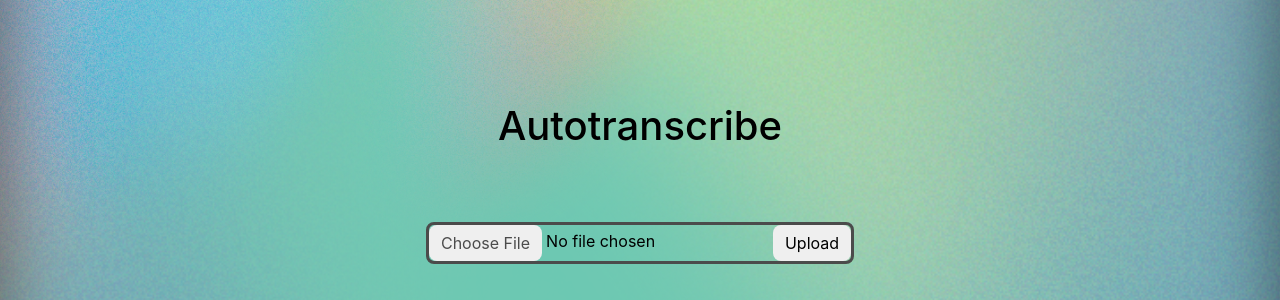
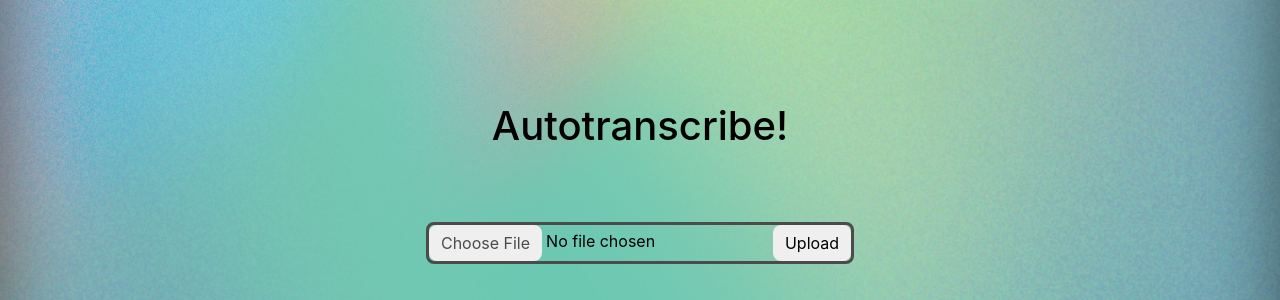
Before and after one commit to DeveshParagiri/transcribe, a Flask app: page / in a window 1280 px wide. Shown: the part 197-497 px from the top of the page. Run offline with Flask 3, Linux system fonts and the light colour scheme.

Commit message:
Made changes in application

```diff
--- a/application.py
+++ b/application.py
@@ -6,6 +6,7 @@ from emailing import email
 from datetime import datetime
 
 application = Flask(__name__)
+
 CORS(application)
 
 AUDIO_UPLOAD_FOLDER = os.path.join(os.getcwd(),'audios')
--- a/templates/base.html
+++ b/templates/base.html
@@ -5,7 +5,7 @@
 
 <div class="cover-container d-flex p-3 mx-auto flex-column">
   <header class="masthead">
-      <h1 class="masthead-brand">Autotranscribe</h1>
+      <h1 class="masthead-brand">Autotranscribe!</h1>
   </header>
   <main>
   {% block content %}
```
